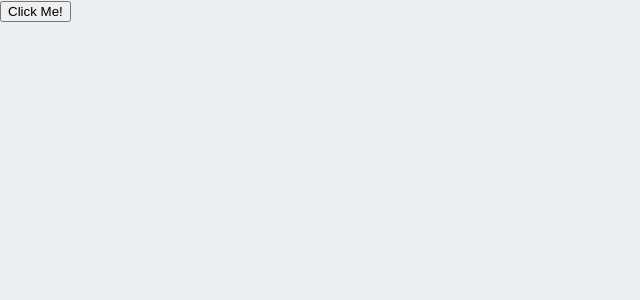
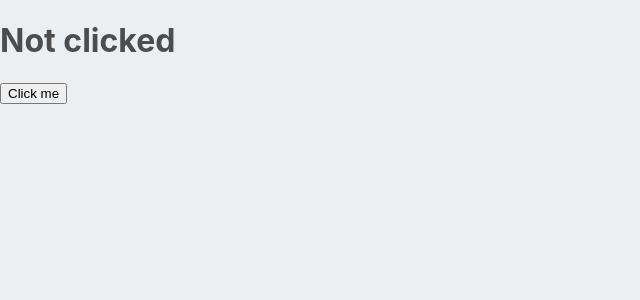
Before and after one commit to ssemlitz/react-playground, a React (Create React App) app: page / in a window 1280 px wide. Shown: the top 300 px of the page, without its empty margins (0-640 px from the left). Built offline with nearby package versions, Linux system fonts and the light colour scheme.

Commit message:
stub up BrokenClick component

```diff
--- a/src/App.js
+++ b/src/App.js
@@ -8,11 +8,12 @@ import Button from './Components/Button/Button';
 // import pokemon from './pokemon';
 // import Pokegame from './Components/Pokegame/Pokegame';
 // import Game from './Components/Game/Game';
+import BrokenClick from './Components/BrokenClick/BrokenClick';
 
 function App({props}) {
   return (
     <div>
-      <Button />
+      <BrokenClick />
     </div>
   );
 }
--- /dev/null
+++ b/src/Components/BrokenClick/BrokenClick.jsx
@@ -0,0 +1,18 @@
+import { useState } from "react";
+
+const BrokenClick = () => {
+  const [clicked, setClicked] = useState(false)
+
+  function handleClick(e) {
+    clicked ? setClicked(false) : setClicked(true)
+  }
+
+  return (
+    <div>
+      <h1>{clicked? 'Clicked' : 'Not clicked'}</h1>
+      <button onClick={handleClick}>Click me</button>
+    </div>
+  );
+}
+
+export default BrokenClick;
```
